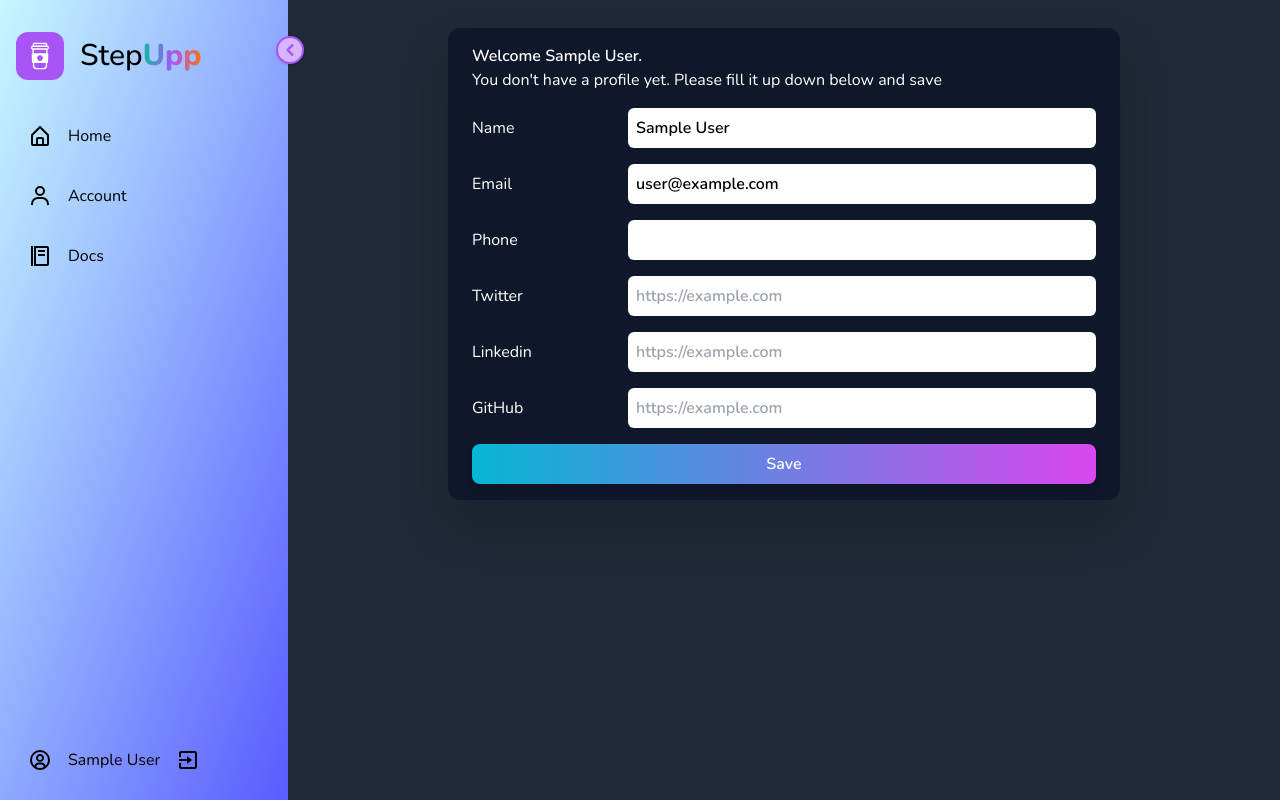
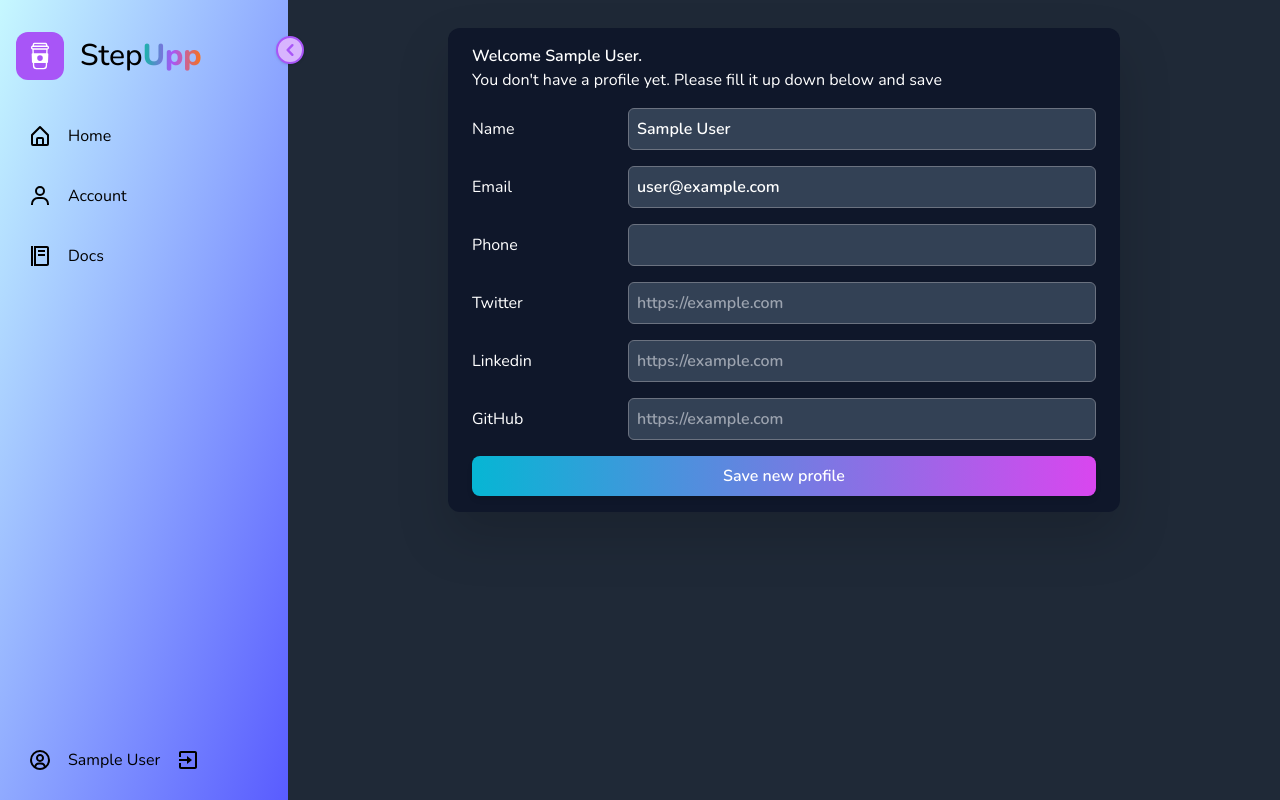
Before and after one commit to ephimoff/step-upp, a Next.js app: page /profile in a window 1280 px wide. Built offline with nearby package versions, Linux system fonts and the light colour scheme; no server answers; the database is empty; sample sign-in values are in the browser's storage.

Commit message:
Added a profile screen

```diff
--- a/src/components/ProfileForm.tsx
+++ b/src/components/ProfileForm.tsx
@@ -3,7 +3,24 @@ import { useFormik } from 'formik';
 import { useSession } from 'next-auth/react';
 // import ProfileFormInputProps from '@/components/ProfileFormInput';
 
-const ProfileForm = () => {
+async function createProfile(profile: any) {
+  try {
+    console.log('inside the createProfile function');
+    console.log(profile);
+    const response = await fetch('/api/profile', {
+      method: 'POST',
+      body: JSON.stringify(profile),
+      headers: {
+        'Content-Type': 'application/json',
+      },
+    });
+    return await response.json();
+  } catch (error) {
+    console.error(error);
+  }
+}
+
+const ProfileForm = ({ profile }: any) => {
   const { data: session } = useSession();
   const {
     values,
@@ -13,6 +30,7 @@ const ProfileForm = () => {
     handleSubmit,
     isSubmitting,
     touched,
+    setSubmitting,
   } = useFormik({
     initialValues: {
       name: session!.user!.name,
@@ -24,12 +42,19 @@ const ProfileForm = () => {
     },
     validationSchema: profileSchema,
     onSubmit: (values) => {
-      alert(JSON.stringify(values, null, 2));
+      if (profile) {
+        // profile exist, we need to update
+      } else {
+        // profile doesn't exist, we need to crreate a new one
+        createProfile(values);
+        // alert(JSON.stringify(values, null, 2));
+      }
     },
   });
-  const inputStyle = `w-3/4 rounded-md p-2 text-black`;
+
+  const inputStyle = `w-3/4 rounded-md p-2 bg-slate-700 border `;
   const labelStyle = `w-1/4 font-thin`;
-  const errorStyle = `w-3/4 font-thin text-red-500`;
+  const errorStyle = `w-3/4 font-thin text-[#fc8181]`;
   const rowStyle = `flex flex-row my-4 items-center`;
   return (
     <form onSubmit={handleSubmit} method="post" className="">
@@ -44,12 +69,16 @@ const ProfileForm = () => {
           onChange={handleChange}
           onBlur={handleBlur}
           value={values.name as string}
-          className={inputStyle}
+          className={`${inputStyle} ${
+            errors.name && touched.name
+              ? 'border-2 border-[#fc8181]'
+              : 'border-gray-500'
+          }`}
         />
       </div>
-      <div className={errorStyle}>
-        <span>{errors.name && touched.name && errors.name}</span>
-      </div>
+      {errors.name && touched.name && (
+        <span className={errorStyle}>{errors.name}</span>
+      )}
       <div className={rowStyle}>
         <label htmlFor="email" className={labelStyle}>
           Email
@@ -61,12 +90,16 @@ const ProfileForm = () => {
           onChange={handleChange}
           onBlur={handleBlur}
           value={values.email as string}
-          className={inputStyle}
+          className={`${inputStyle} ${
+            errors.email && touched.email
+              ? 'border-2 border-[#fc8181]'
+              : 'border-gray-500'
+          }`}
         />
       </div>
-      <div className={errorStyle}>
-        <span>{errors.email && touched.email && errors.email}</span>
-      </div>
+      {errors.email && touched.email && (
+        <div className={errorStyle}>{errors.email}</div>
+      )}
       <div className={rowStyle}>
         <label htmlFor="phone" className={labelStyle}>
           Phone
@@ -78,12 +111,16 @@ const ProfileForm = () => {
           onChange={handleChange}
           onBlur={handleBlur}
           value={values.phone}
-          className={inputStyle}
+          className={`${inputStyle} ${
+            errors.phone && touched.phone
+              ? 'border-2 border-[#fc8181]'
+              : 'border-gray-500'
+          }`}
         />
       </div>
-      <div className={errorStyle}>
-        <span>{errors.phone && touched.phone && errors.phone}</span>
-      </div>
+      {errors.phone && touched.phone && (
+        <span className={errorStyle}>{errors.phone}</span>
+      )}
       <div className={rowStyle}>
         <label htmlFor="twitter" className={labelStyle}>
           Twitter
@@ -95,13 +132,17 @@ const ProfileForm = () => {
           onChange={handleChange}
           onBlur={handleBlur}
           value={values.twitter}
-          className={inputStyle}
+          className={`${inputStyle} ${
+            errors.twitter && touched.twitter
+              ? 'border-2 border-[#fc8181]'
+              : 'border-gray-500'
+          }`}
           placeholder="https://example.com"
         />
       </div>
-      <div className={errorStyle}>
-        <span>{errors.twitter && touched.twitter && errors.twitter}</span>
-      </div>
+      {errors.twitter && touched.twitter && (
+        <span className={errorStyle}>{errors.twitter}</span>
+      )}
       <div className={rowStyle}>
         <label htmlFor="linkedin" className={labelStyle}>
           Linkedin
@@ -113,13 +154,17 @@ const ProfileForm = () => {
           onChange={handleChange}
           onBlur={handleBlur}
           value={values.linkedin}
-          className={inputStyle}
+          className={`${inputStyle} ${
+            errors.linkedin && touched.linkedin
+              ? 'border-2 border-[#fc8181]'
+              : 'border-gray-500'
+          }`}
           placeholder="https://example.com"
         />
       </div>
-      <div className={errorStyle}>
-        <span>{errors.linkedin && touched.linkedin && errors.linkedin}</span>
-      </div>
+      {errors.linkedin && touched.linkedin && (
+        <span className={errorStyle}>{errors.linkedin}</span>
+      )}
       <div className={rowStyle}>
         <label htmlFor="github" className={labelStyle}>
           GitHub
@@ -131,19 +176,25 @@ const ProfileForm = () => {
           onChange={handleChange}
           onBlur={handleBlur}
           value={values.github}
-          className={inputStyle}
+          className={`${inputStyle} ${
+            errors.github && touched.github
+              ? 'border-2 border-[#fc8181]'
+              : 'border-gray-500'
+          }`}
           placeholder="https://example.com"
         />
       </div>
-      <div className={errorStyle}>
-        <span>{errors.github && touched.github && errors.github}</span>
-      </div>
+      {errors.github && touched.github && (
+        <span className={errorStyle}>{errors.github}</span>
+      )}
       <button
         type="submit"
         disabled={isSubmitting}
-        className="w-full rounded-lg bg-gradient-to-r from-cyan-500 to-fuchsia-500 py-2 shadow-md hover:bg-gradient-to-l"
+        className={`${
+          isSubmitting && 'opacity-40'
+        }  w-full rounded-lg bg-gradient-to-r from-cyan-500 to-fuchsia-500 py-2 shadow-md hover:bg-gradient-to-l`}
       >
-        Save
+        {profile ? 'Update profile' : 'Save new profile'}
       </button>
     </form>
   );
```
Also changed, not shown: 1 other file (tests, documents, lock files or other folders).
